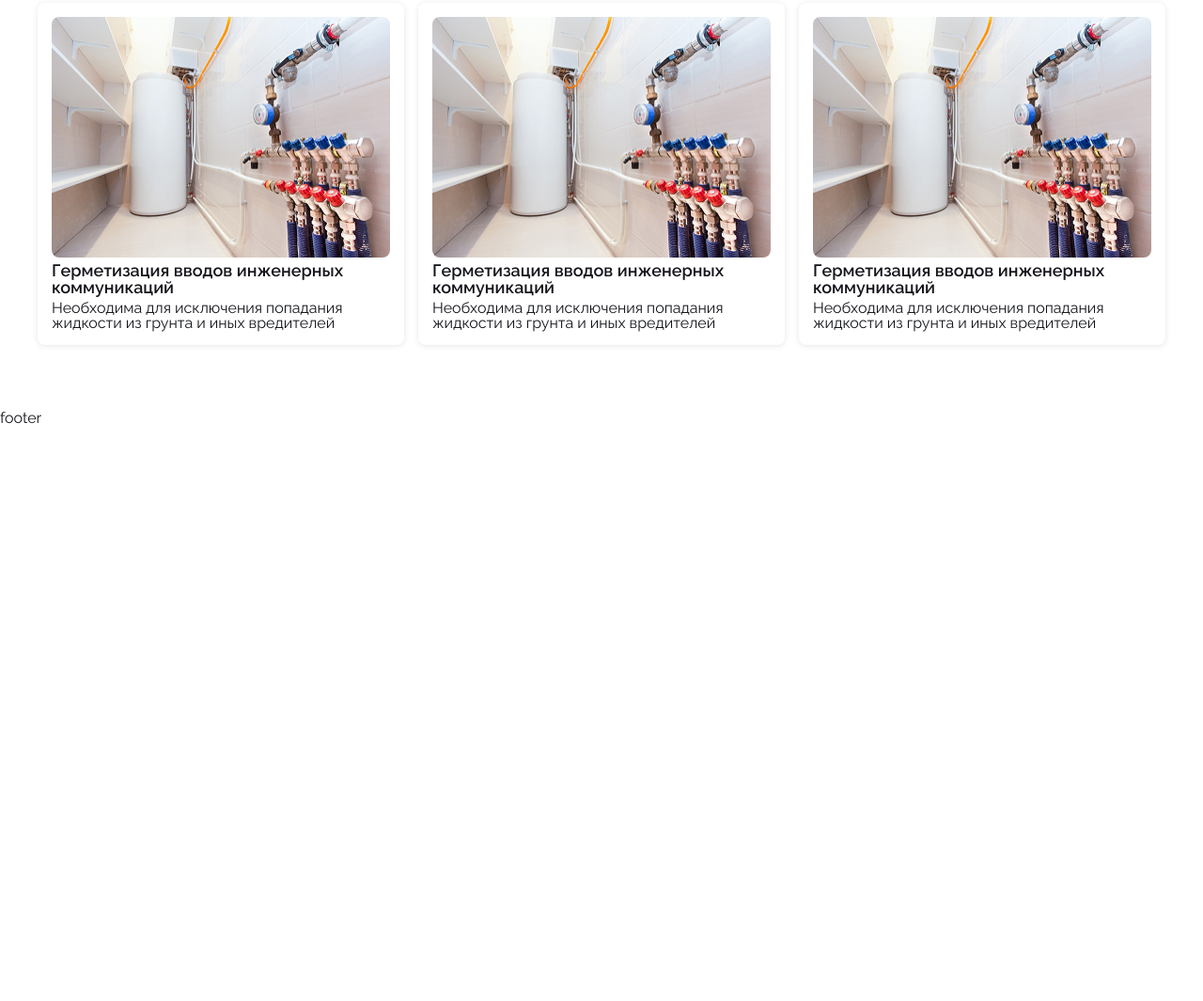
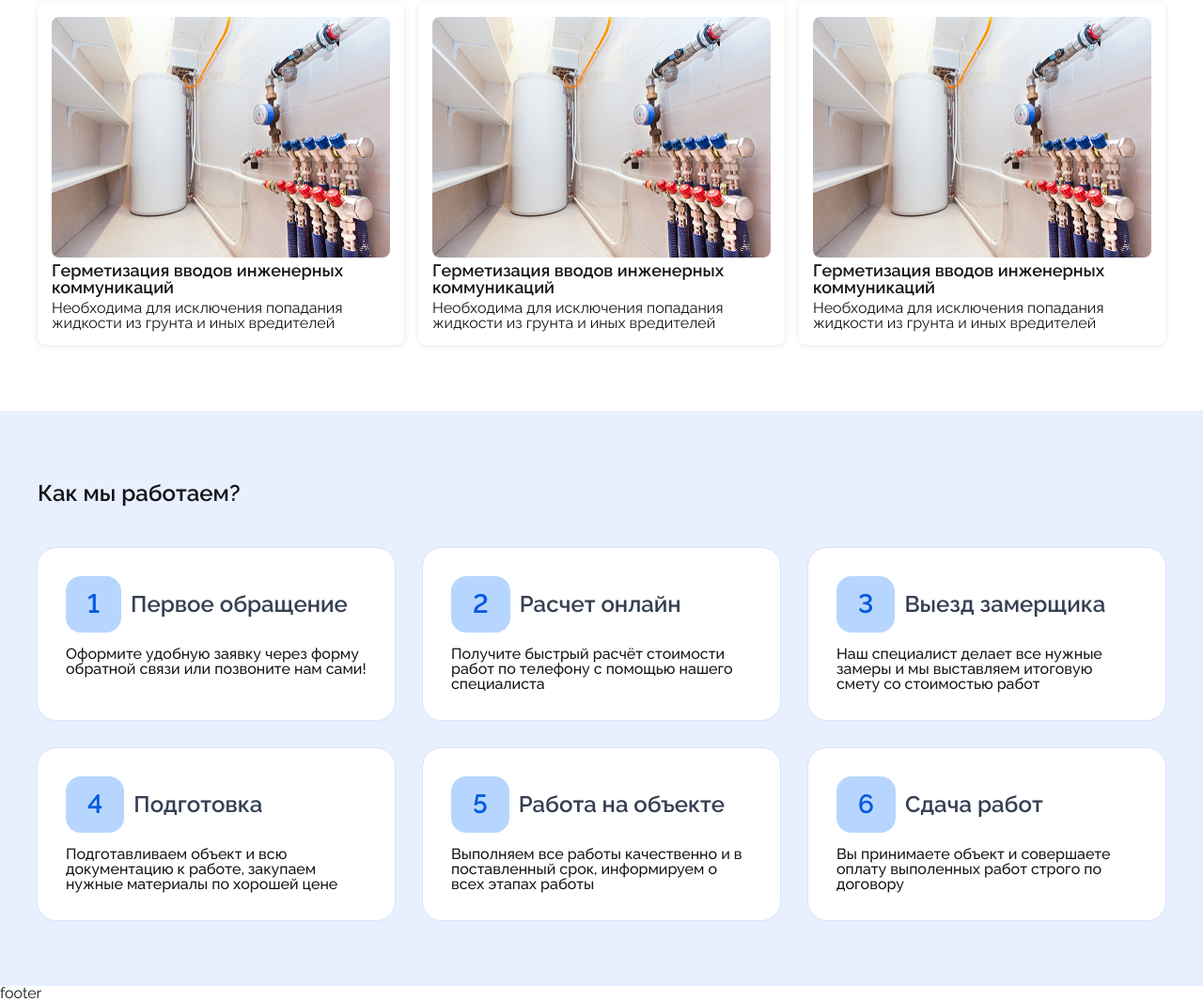
Before and after one commit to Bekh-dev/remgikom-landing, a plain HTML site: page index.html in a window 1280 px wide. Shown: the part 635-1700 px from the top of the page at 94% size. Before the commit the page ends 1088 px from the top, so only its background shows below. Drawn offline with Linux system fonts and the light colour scheme.

Commit message:
feat: add work process section

```diff
--- a/css/style.css
+++ b/css/style.css
@@ -30,6 +30,52 @@ body {
 }
 .main {
 	flex: 1 1 auto;
+}
+
+.btn {
+	display: inline-flex;
+	border-radius: 24px;
+	padding: 12px 40px;
+	box-shadow: 0 0 6px 0 rgba(0, 102, 255, 0.25);
+	background: var(--blue-color);
+	font-weight: 600;
+	color: #fff;
+	transition: all 0.4s ease 0s;
+}
+@media (any-hover: hover) {
+	.btn:hover {
+		box-shadow: 0 0 6px 0 rgba(0, 102, 255, 0.5);
+		background: #3d88fe;
+	}
+}
+._title {
+	font-weight: 600;
+	font-size: 24px;
+	line-height: 150%;
+}
+.top-info {
+	display: flex;
+	justify-content: space-between;
+	margin: 0px 0px 20px 0px;
+}
+.top-info__title {
+}
+.top-info__btn {
+	display: inline-flex;
+	align-items: center;
+	gap: 15px;
+	border-radius: 26px;
+	padding: 15px 40px;
+	box-shadow: 0 0 6px 0 rgba(0, 102, 255, 0.25);
+	background-color: var(--blue-color);
+	color: #fff;
+	transition: all 0.3s ease;
+}
+@media (any-hover: hover) {
+	.top-info__btn:hover {
+		box-shadow: 0 0 6px 0 rgba(0, 102, 255, 0.5);
+		background: #3d88fe;
+	}
 }
 
 /*Контейнер----------------------------------------*/
@@ -238,23 +284,6 @@ body {
 	}
 }
 
-.btn {
-	display: inline-flex;
-	border-radius: 24px;
-	padding: 12px 40px;
-	box-shadow: 0 0 6px 0 rgba(0, 102, 255, 0.25);
-	background: var(--blue-color);
-	font-weight: 600;
-	color: #fff;
-	transition: all 0.4s ease 0s;
-}
-@media (any-hover: hover) {
-	.btn:hover {
-		box-shadow: 0 0 6px 0 rgba(0, 102, 255, 0.5);
-		background: #3d88fe;
-	}
-}
-
 @media (max-width: 374.98px) {
 	.bottom-header__btn {
 		display: none;
@@ -395,33 +424,52 @@ body {
 	line-height: calc(28px / 16px * 100%);
 }
 
-.top-info {
-	display: flex;
-	justify-content: space-between;
-	margin: 0px 0px 20px 0px;
+/*-------------------------------------------------*/
+.work {
+	background-color: #e8efff;
+	padding-top: clamp(30px, 10vw, 70px);
+	padding-bottom: clamp(30px, 10vw, 70px);
 }
-.top-info__title {
+.work__container {
 }
-.top-info__btn {
-	display: inline-flex;
-	align-items: center;
-	gap: 15px;
-	border-radius: 26px;
-	padding: 15px 40px;
-	box-shadow: 0 0 6px 0 rgba(0, 102, 255, 0.25);
-	background-color: var(--blue-color);
-	color: #fff;
-	transition: all 0.3s ease;
+.work__title {
+	margin-bottom: clamp(20px, 5vw, 40px);
 }
-@media (any-hover: hover) {
-	.top-info__btn:hover {
-		box-shadow: 0 0 6px 0 rgba(0, 102, 255, 0.5);
-		background: #3d88fe;
-	}
+.work__cells {
 }
 
-._title {
+.cells-work {
+	display: grid;
+	grid-template-columns: repeat(auto-fit, minmax(320px, 1fr));
+	gap: 30px;
+}
+.cells-work__box {
+	border-radius: 20px;
+	box-shadow: 0px 0px 0px 1px rgba(8, 60, 130, 0.06);
+	background: #fff;
+	padding: 30px;
+}
+.cells-work__volue {
+	display: flex;
+	align-items: center;
+	gap: 10px;
 	font-weight: 600;
-	font-size: 24px;
-	line-height: 150%;
+	margin-bottom: clamp(10px, 10vw, 15px);
 }
+.cells-work__num {
+	border-radius: 16px;
+	background: #b7d6ff;
+	padding: 16px 23px;
+
+	color: var(--blue-color);
+	font-size: 28px;
+}
+.cells-work__title {
+	color: #343f52;
+	font-size: clamp(20px, 5vw, 24px);
+	line-height: calc(30px / 24px * 100%);
+}
+.cells-work__text {
+	font-weight: 500;
+	line-height: calc(28px / 16px * 100%);
+}
--- a/index.html
+++ b/index.html
@@ -104,6 +104,67 @@
 						</div>
 					</div>
 				</section>
+				<section class="work">
+					<div class="work__container _container">
+						<h2 class="work__title _title">Как мы работаем?</h2>
+						<div class="work__cells cells-work">
+							<div class="cells-work__box">
+								<div class="cells-work__volue">
+									<div class="cells-work__num">1</div>
+									<h3 class="cells-work__title">Первое обращение</h3>
+								</div>
+								<div class="cells-work__text">
+									Оформите удобную заявку через форму обратной связи или позвоните нам сами!
+								</div>
+							</div>
+							<div class="cells-work__box">
+								<div class="cells-work__volue">
+									<div class="cells-work__num">2</div>
+									<h3 class="cells-work__title">Расчет онлайн</h3>
+								</div>
+								<div class="cells-work__text">
+									Получите быстрый расчёт стоимости работ по телефону с помощью нашего специалиста
+								</div>
+							</div>
+							<div class="cells-work__box">
+								<div class="cells-work__volue">
+									<div class="cells-work__num">3</div>
+									<h3 class="cells-work__title">Выезд замерщика</h3>
+								</div>
+								<div class="cells-work__text">
+									Наш специалист делает все нужные замеры и мы выставляем итоговую смету со стоимостью работ
+								</div>
+							</div>
+							<div class="cells-work__box">
+								<div class="cells-work__volue">
+									<div class="cells-work__num">4</div>
+									<h3 class="cells-work__title">Подготовка</h3>
+								</div>
+								<div class="cells-work__text">
+									Подготавливаем объект и всю документацию к работе, закупаем нужные материалы по хорошей цене
+								</div>
+							</div>
+							<div class="cells-work__box">
+								<div class="cells-work__volue">
+									<div class="cells-work__num">5</div>
+									<h3 class="cells-work__title">Работа на объекте</h3>
+								</div>
+								<div class="cells-work__text">
+									Выполняем все работы качественно и в поставленный срок, информируем о всех этапах работы
+								</div>
+							</div>
+							<div class="cells-work__box">
+								<div class="cells-work__volue">
+									<div class="cells-work__num">6</div>
+									<h3 class="cells-work__title">Сдача работ</h3>
+								</div>
+								<div class="cells-work__text">
+									Вы принимаете объект и совершаете оплату выполенных работ строго по договору
+								</div>
+							</div>
+						</div>
+					</div>
+				</section>
 			</main>
 			<footer class="footer">footer</footer>
 		</div>
```
